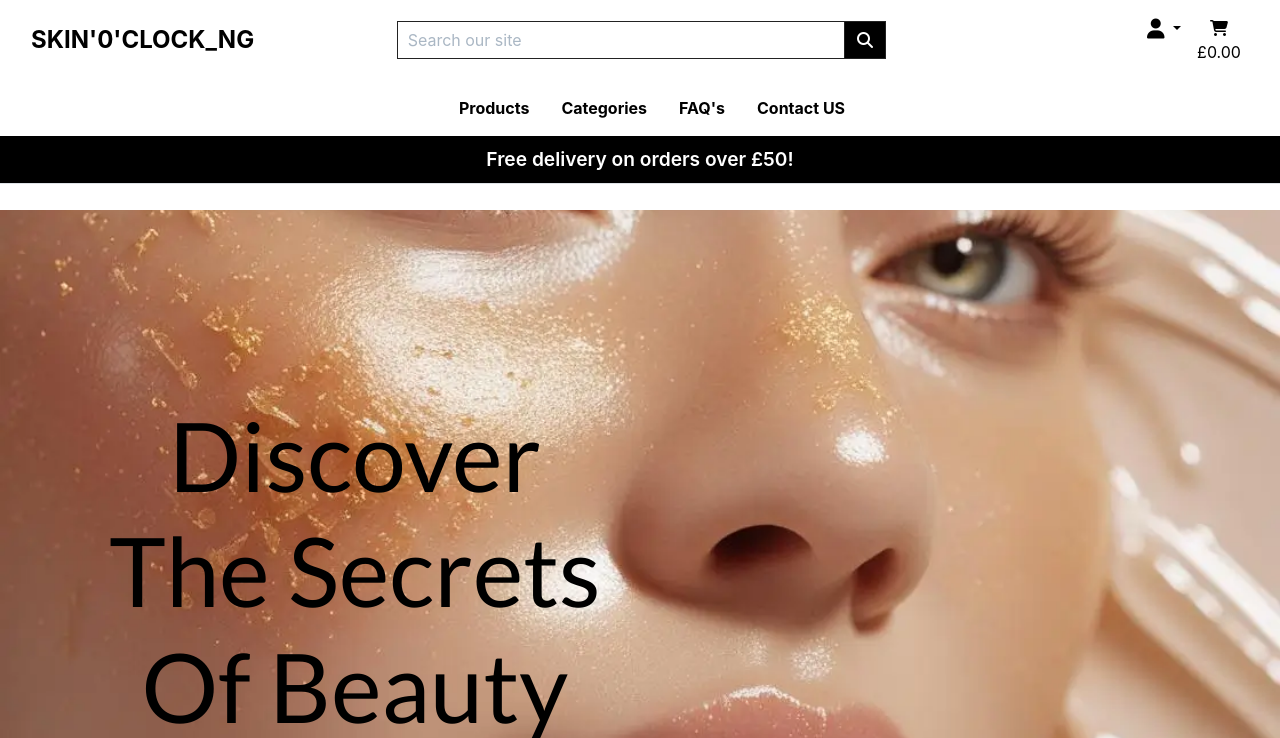
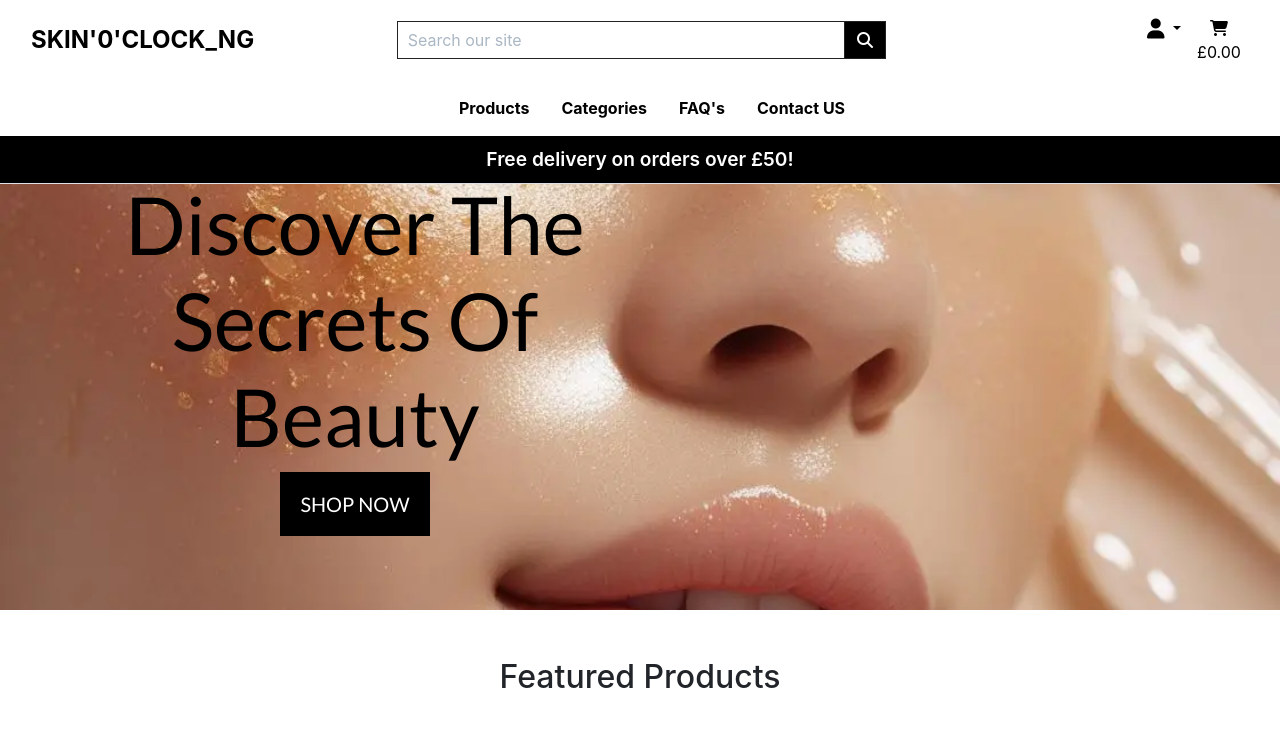
Before and after one commit to mildred-prog/skin0clock_ng, a Django app: page / in a window 1280 px wide. Shown: the top 738 px of the page. Run offline with Django 5.2, Linux system fonts and the light colour scheme; data comes from the database, SQL or seed files in the repository; parts of the project's set-up code (start-up, migrations or seed data) failed here and were passed over; some libraries are stand-ins or nearby versions.

Commit message:
Update styling in base.css

```diff
--- a/static/css/base.css
+++ b/static/css/base.css
@@ -7,7 +7,7 @@ body {
     margin: 0;
     padding: 0;
     overflow-x: hidden;
-    padding-top: 200px;
+    padding-top: 150px;
 }
 
 /* ========================================
@@ -107,7 +107,7 @@ h1.display-4 {
     font-weight: 200px;
     line-height: 1.2;
     text-align: center;
-    padding-top: 200px;
+    padding-top: 100px;
 }
 
 input[name='q']::placeholder {
@@ -707,6 +707,12 @@ input[name='q']::placeholder {
 /* ========================================
    MEDIA QUERIES
    ======================================== */
+@media (min-width: 344px) {
+    body {
+        padding-top: 0px !important;
+    }
+}
+
 
 @media (min-width: 768px) {
     h1.display-4 {
@@ -755,7 +761,7 @@ input[name='q']::placeholder {
 
 @media (min-width: 1200px) {
     h1.display-4 {
-        font-size: 6rem;
+        font-size: 5rem;
         text-align: center;
     }
 }
@@ -769,12 +775,16 @@ input[name='q']::placeholder {
 }
 
 @media (max-width: 768px) {
-    body {
+    /* body {
         padding-top: 10px !important;
-    }
+    } */
 
    .overlay {
         display: none;
+    }
+
+    h2.logo-font {
+        margin-top: 200px !important;
     }
 
    .main-content {
```
